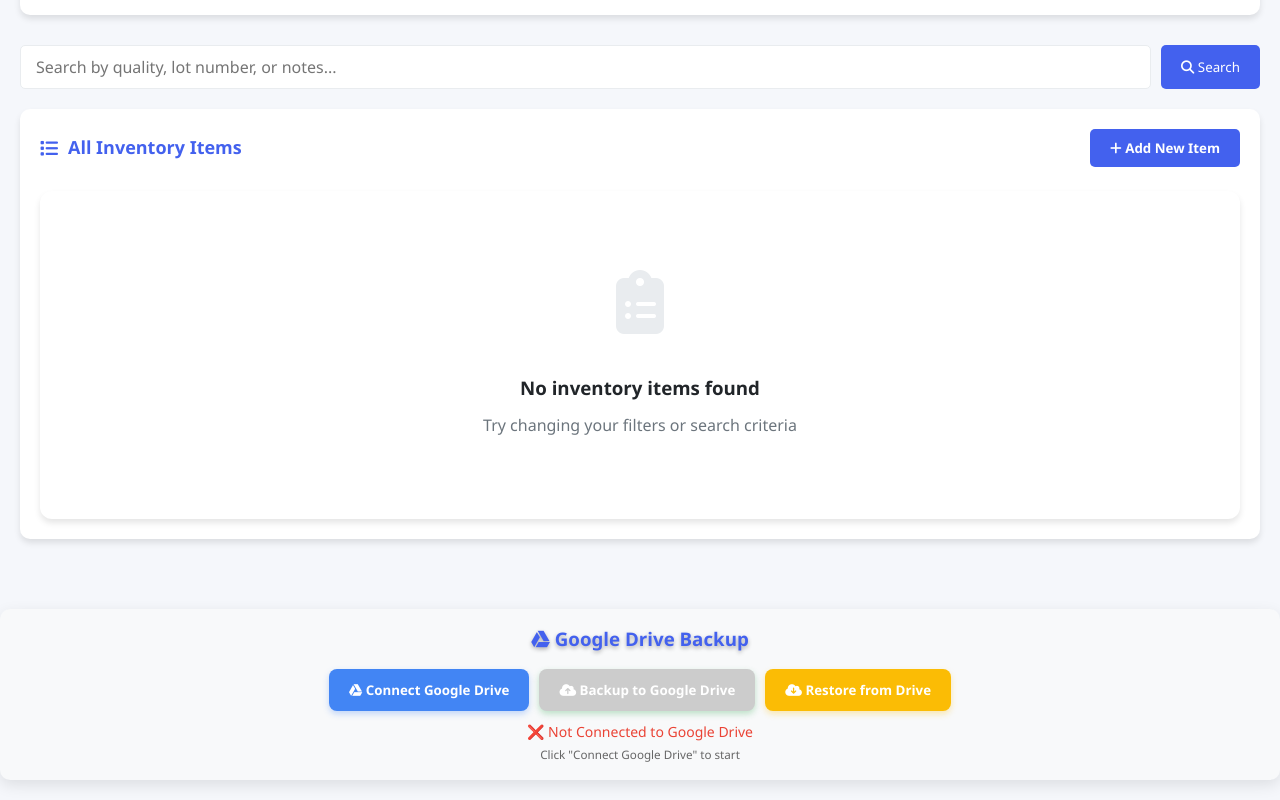
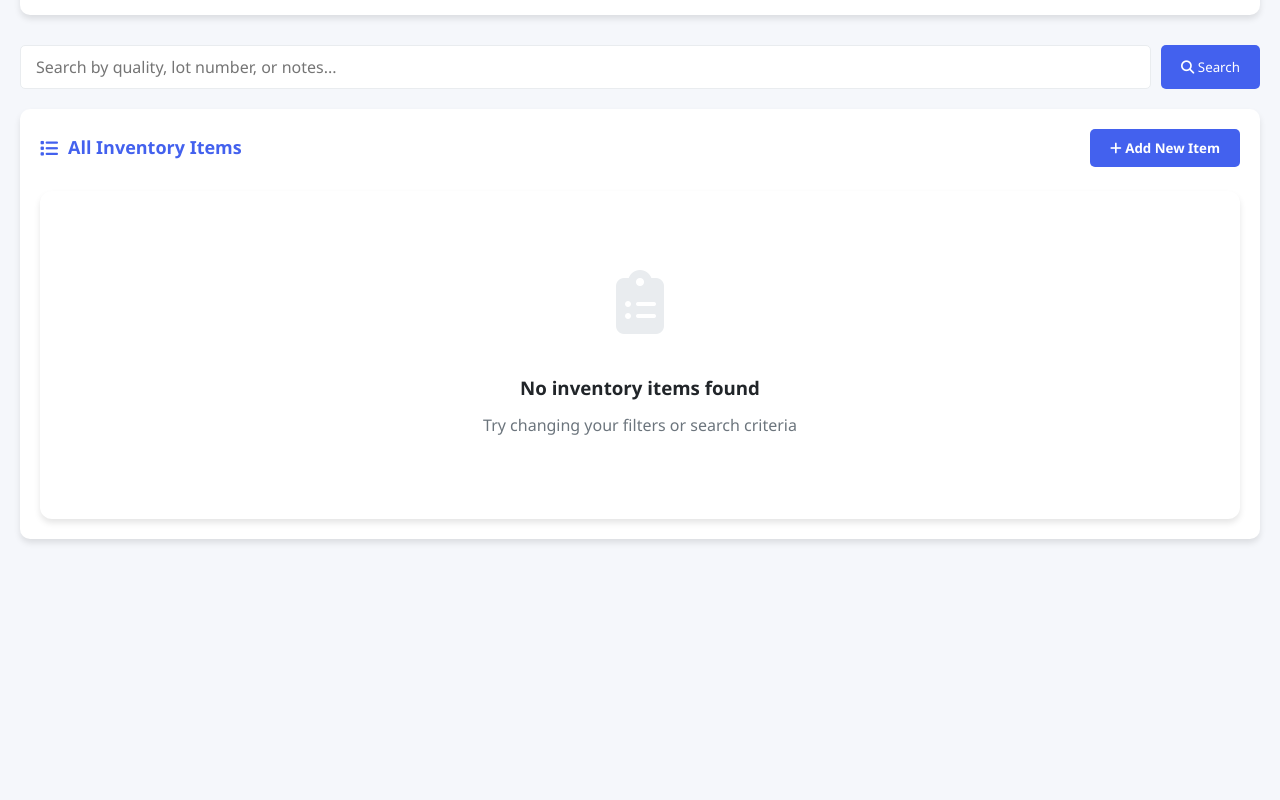
Before and after one commit to saifali7/alishanapp, a plain HTML site: page frontend/inventory.html in a window 1280 px wide. Shown: the part 533-1333 px from the top of the page. After the commit the page ends 1122 px from the top, so only its background shows below. Drawn offline with Linux system fonts and the light colour scheme; no server answers; a script that the page names is missing.

Commit message:
Update inventory.html
entry date and inventory value correct and cloud remove

```diff
--- a/frontend/inventory.html
+++ b/frontend/inventory.html
@@ -566,32 +566,6 @@
 
 
 
-            <!-- Yeh code kahi bhi add karein - header ke paas ya filters ke baad -->
-            <div class="google-drive-section" style="text-align: center; margin: 20px 0; padding: 15px; background: #f8f9fa; border-radius: 10px;">
-                <h3 style="color: #4361ee; margin-bottom: 15px;">
-                    <i class="fab fa-google-drive"></i> Google Drive Backup
-                </h3>
-
-                <div class="drive-buttons">
-                    <button class="btn btn-connect" onclick="connectGoogleDrive()" id="connectDriveBtn">
-                        <i class="fab fa-google-drive"></i> Connect Google Drive
-                    </button>
-
-                    <button class="btn btn-backup" onclick="backupToGoogleDrive()" id="backupDriveBtn">
-                        <i class="fas fa-cloud-upload-alt"></i> Backup to Google Drive
-                    </button>
-
-                    <button class="btn btn-restore" onclick="restoreFromGoogleDrive()" id="restoreDriveBtn">
-                        <i class="fas fa-cloud-download-alt"></i> Restore from Drive
-                    </button>
-                </div>
-
-                <div id="driveStatus" style="margin-top: 10px; font-size: 14px; color: #666;">
-                    Status: Not Connected
-                </div>
-            </div>
-
-
 
 
 
```
